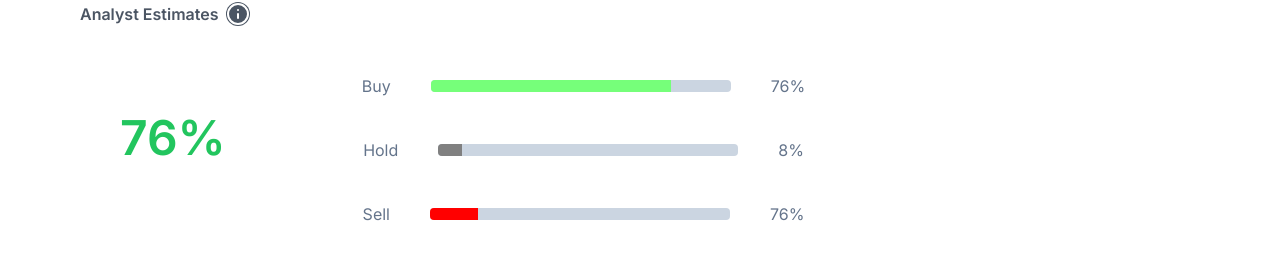
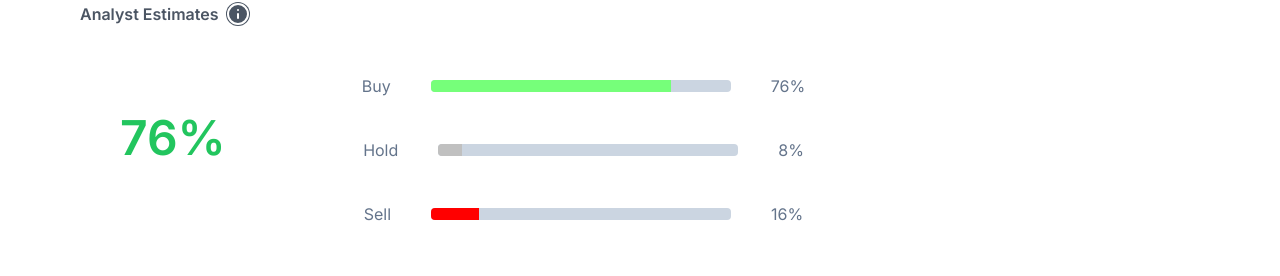
Before and after one commit to Vaibhav91one/koinx-assignment, a Next.js app: page /coin in a window 1280 px wide. Shown: the part 650-926 px from the top of the page. Built offline with nearby package versions, Linux system fonts and the light colour scheme.

Commit message:
feat: Sentiment Section Optimizing

```diff
--- a/src/components/sections/Sentiment.tsx
+++ b/src/components/sections/Sentiment.tsx
@@ -7,7 +7,7 @@ import {
   CarouselPrevious,
 } from "@/components/ui/carousel"
 import { Info } from 'lucide-react'
-import { SENTIMENT_ITEMS } from '@/constants'
+import { SENTIMENT_ITEMS, progressData } from '@/constants'
 import { TrendingUp, Newspaper, BarChart } from 'lucide-react';
 import { Progress } from '../ui/progress'
 
@@ -83,39 +83,19 @@ const Sentiment = (props: Props) => {
             </h2>
           </div>
           <div className='flex flex-col justify-center items-center gap-10'>
-            <div className='flex gap-10 justify-start items-center'>
-              <p className='text-slate-500'>
-                Buy
-              </p>
-              <div>
-                <Progress value={80} color='#76FF7A' className='w-[300px] bg-slate-300' />
+            {progressData.map((data, index) => (
+              <div key={index} className='flex gap-10 justify-start items-center'>
+                <p className='text-slate-500'>
+                  {data.action}
+                </p>
+                <div>
+                  <Progress value={data.value} color={data.color} className='w-[300px] bg-slate-300' />
+                </div>
+                <p className='text-slate-500'>
+                  {data.percentage}
+                </p>
               </div>
-              <p className='text-slate-500' >
-                76%
-              </p>
-            </div>
-            <div className='flex gap-10 justify-start items-center'>
-              <p className='text-slate-500' >
-                Hold
-              </p>
-              <div>
-                <Progress value={8} color='gray' className='w-[300px] bg-slate-300' />
-              </div>
-              <p className='text-slate-500' >
-                8%
-              </p>
-            </div>
-            <div className='flex gap-10 justify-start items-center'>
-              <p className='text-slate-500' >
-                Sell
-              </p>
-              <div>
-                <Progress value={16} color='red' className='w-[300px] bg-slate-300' />
-              </div>
-              <p className='text-slate-500' >
-                76%
-              </p>
-            </div>
+            ))}
           </div>
         </div>
 
--- a/src/constants/index.ts
+++ b/src/constants/index.ts
@@ -48,3 +48,33 @@ export const TABS = [
       'We provide a solution for you to be able to use our application when climbing, yes offline maps you can use at any time there is no signal at the location',
   },
 ];
+
+// Define a type for each progress data item
+type ProgressDataItem = {
+  action: string;
+  value: number;
+  color: string;
+  percentage: string;
+ };
+
+ // Define the constants
+ export const progressData: ProgressDataItem[] = [
+  {
+     action: 'Buy',
+     value: 80,
+     color: '#76FF7A',
+     percentage: '76%',
+  },
+  {
+     action: 'Hold',
+     value: 8,
+     color: '#C0C0C0',
+     percentage: '8%',
+  },
+  {
+     action: 'Sell',
+     value: 16,
+     color: 'red',
+     percentage: '16%',
+  },
+ ];
```
